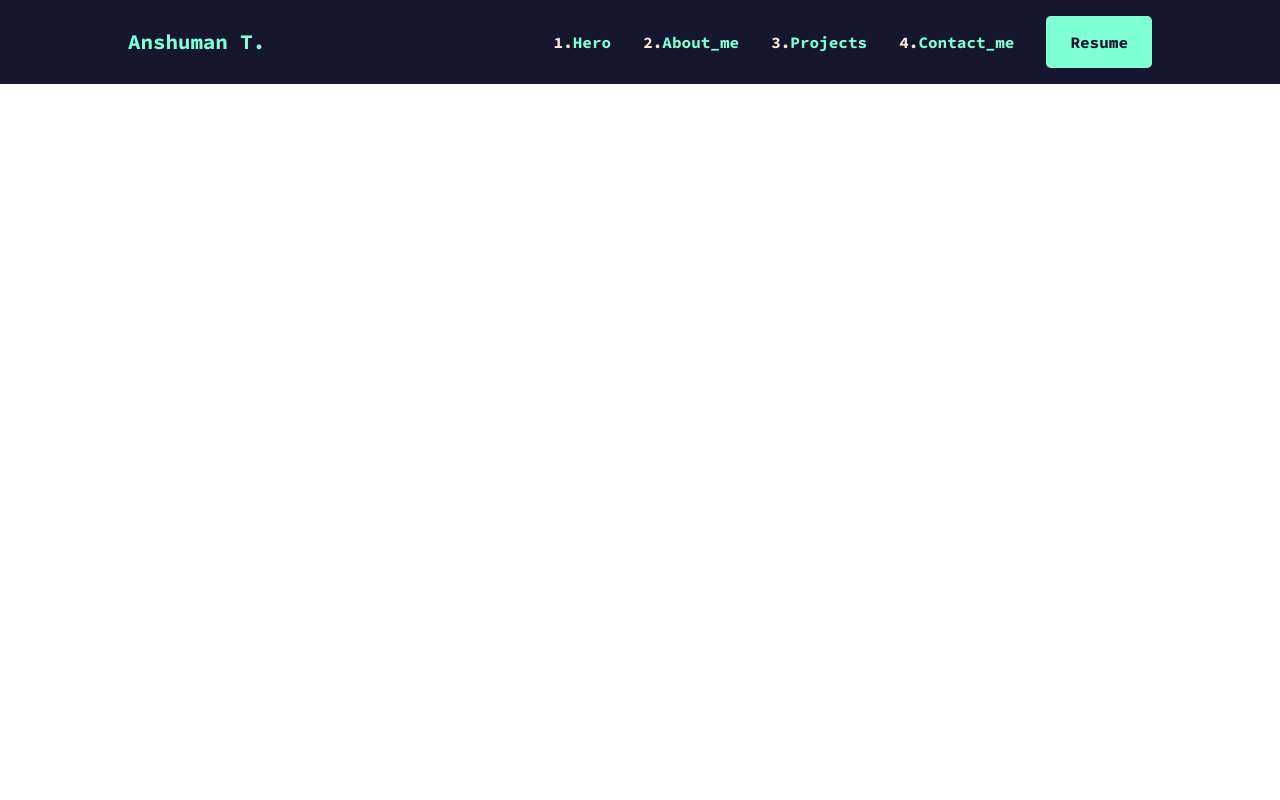
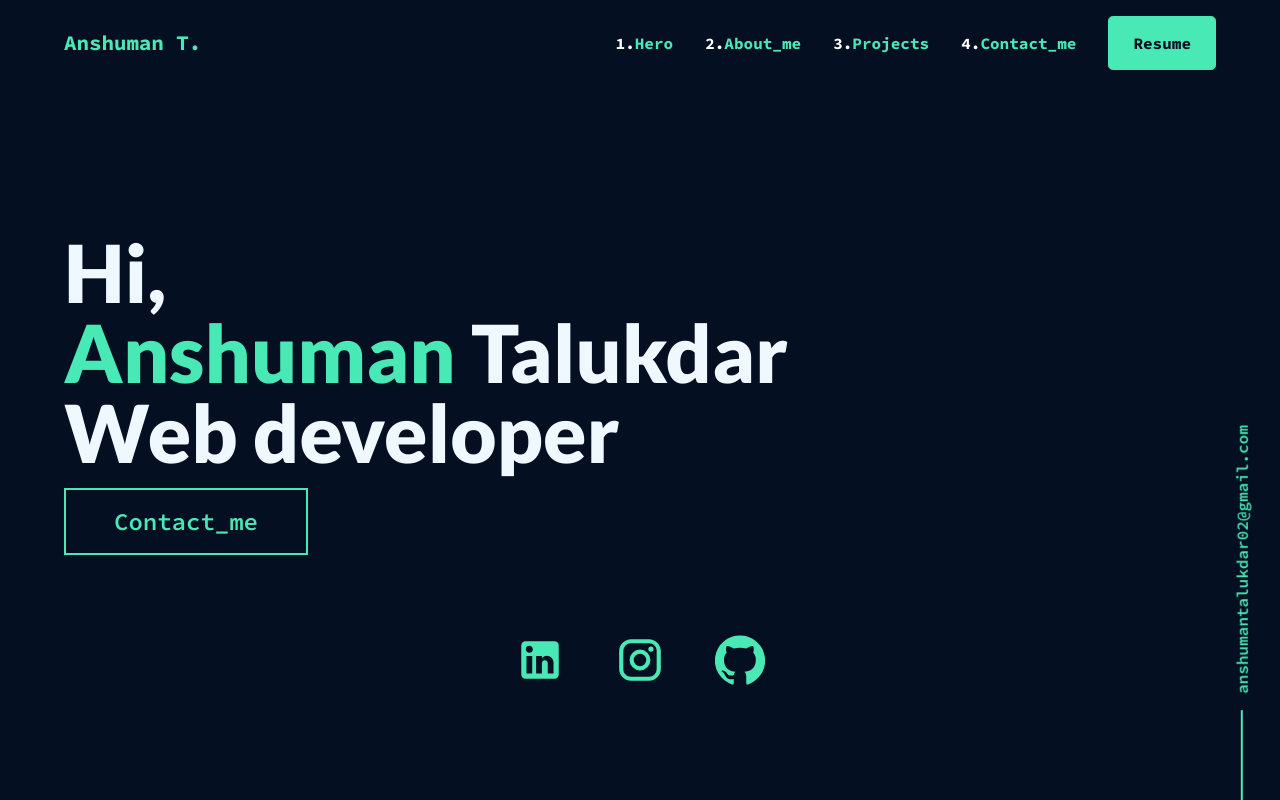
Before and after one commit to Anshuman-Programmer/1st-proyfolio-website, a React (Create React App) app: page / in a window 1280 px wide. Built offline with nearby package versions, Linux system fonts and the light colour scheme.

Commit message:
Hero done

```diff
--- a/package.json
+++ b/package.json
@@ -3,6 +3,8 @@
   "version": "0.1.0",
   "private": true,
   "dependencies": {
+    "@material-ui/core": "^4.12.1",
+    "@material-ui/icons": "^4.11.2",
     "@testing-library/jest-dom": "^5.14.1",
     "@testing-library/react": "^11.2.7",
     "@testing-library/user-event": "^12.8.3",
--- a/src/App.js
+++ b/src/App.js
@@ -1,10 +1,12 @@
 import './App.css';
 import Header from './components/Header/Header';
+import Hero from './components/Hero/Hero';
 
 function App() {
   return (
     <div className="App">
       <Header/>
+      <Hero/>
     </div>
   );
 }
--- a/src/components/Header/Header.css
+++ b/src/components/Header/Header.css
@@ -2,23 +2,21 @@
 .header{
   display: flex;
   justify-content: space-between;
-  margin-right: auto;
-  margin-left: auto;
-  font-family: 'Source Code Pro', monospace;
   position: fixed;
   top: 0;
-  background-color: rgb(22, 22, 46);
+  background-color: #041022;
   right: 0;
   left: 0;
   align-items: center;
-  color: aquamarine;
+  color: #49e9b6;
   padding-top: 1rem;
   padding-bottom: 1rem;
 
 }
 
 .header__logo{
-  margin-left: 10vw;
+  font-family: 'Source Code Pro', monospace;
+  margin-left: 5vw;
   font-weight: 700;
   font-size: 1.3rem;
   cursor: pointer;
@@ -30,28 +28,65 @@
 }
 
 .header__link{
+  font-family: 'Source Code Pro', monospace;
   text-decoration: none;
   list-style: none;
   margin-left: 2rem;
   font-weight: 700;
   cursor: pointer;
+  font-size: 1rem;
 
 }
 
 .header__link > span{
-  color: antiquewhite;
+  color: white;
 }
 
 
 .header_resume_link{
-  color: rgb(22, 22, 46);
+  color: #041022;
   font-family: 'Source Code Pro', monospace;
   text-decoration: none;
   font-weight: 700;
-  background-color: aquamarine;
+  background-color: #49e9b6;
   margin-left: 2rem;
-  margin-right: 10vw;
+  margin-right: 5vw;
   padding: 1rem 1.5rem;
   border-radius: 0.3rem;
   cursor: pointer;
+  transition: all 200ms ease-in-out;
+  text-decoration: none;
+  list-style: none;
+  border: 1px solid #49e9b6;
 }
+
+.header_resume_link:hover{
+  background-color: #041022;
+  color: #49e9b6;
+}
+
+.hero__email{
+  position: fixed;
+  bottom: 0;
+  right: 3vw;
+  color: #49e9b6;
+  display: flex;
+  align-items: center;
+  justify-content: center;
+  transform: rotate(90deg);
+  transform-origin: right;
+}
+
+.hero__email > .line{
+  width: 8rem;
+  height: 2px;
+  background-color: #49e9b6;
+  margin-left: 1rem;
+  margin-right: -3rem;
+}
+
+.hero__emailAddress{
+  transform: rotate(180deg);
+  font-size: 1rem;
+  font-family: 'Source Code Pro', monospace;
+}
--- a/src/components/Header/Header.js
+++ b/src/components/Header/Header.js
@@ -3,7 +3,7 @@ import "./Header.css"
 
 function Header() {
   return (
-    <div className="header">
+    <header className="header">
       <h3 className="header__logo">Anshuman T.</h3>
       <ul className="header__links">
         <li className="header__link" href="#hero"><span>1.</span>Hero</li>
@@ -12,7 +12,7 @@ function Header() {
         <li className="header__link" href="#contact"><span>4.</span>Contact_me</li>
         <li className="header_resume_link"><a>Resume</a></li>
       </ul>
-    </div>
+    </header>
   )
 }
 
--- /dev/null
+++ b/src/components/Hero/Hero.css
@@ -0,0 +1,68 @@
+
+.hero{
+  height: 100vh;
+  background-color: #041022;
+  display: flex;
+  flex-direction: column;
+  justify-content: center;
+  font-family: 'lato', monospace;
+  padding-left: 5vw;
+  padding-right: 5vw;
+
+}
+
+.hero__heading{
+  font-size: 5rem;
+  color: aliceblue;
+  font-weight: 900;
+  line-height: 1;
+  margin-top: 15vh;
+}
+
+.hero__heading > span{
+  color: #49e9b6;
+}
+
+.blinker{
+  animation: blinker 1s linear forwards infinite;
+}
+
+.hero__btn{
+  margin-top: 1rem;
+  width: max-content;
+  padding: 1rem 3rem;
+  background-color: transparent;
+  border: 2px solid #49e9b6;
+  color: #49e9b6;
+  font-family: 'Source Code Pro', monospace;
+  font-size: 1.5rem;
+  cursor: pointer;
+  transition: all 200ms ease-in-out;
+}
+.hero__btn:hover{
+  background-color: #49e9b6;
+  color: #041022;
+}
+
+.hero__socials{
+  margin-top: 10vh;
+  width: 100%;
+  display: flex;
+  justify-content: center;
+  align-items: center;
+}
+
+@keyframes blinker {
+  100%{
+    opacity: 1;
+  }
+  50%{
+    opacity: 1;
+  }
+  49%{
+    opacity: 0;
+  }
+  0%{
+    opacity: 0;
+  }
+}
--- /dev/null
+++ b/src/components/Hero/Hero.js
@@ -0,0 +1,31 @@
+import "./Hero.css"
+import LinkedInIcon from '@material-ui/icons/LinkedIn';
+import InstagramIcon from '@material-ui/icons/Instagram';
+import GitHubIcon from '@material-ui/icons/GitHub';
+
+function Hero() {
+  return (
+    <section className="hero">
+      <h1 className="hero__heading">Hi,<br/><span>Anshuman</span> Talukdar<span className="blinker">|</span><br/>Web developer</h1>
+      <button className="hero__btn">Contact_me</button>
+      <div className="hero__socials">
+        <a href="" target="_blank">
+          <LinkedInIcon style={{color: "#49e9b6", fontSize: 50, cursor: "pointer"}}/>
+        </a>
+        <a href="https://www.instagram.com/vexrgfx/" target="_blank">
+          <InstagramIcon style={{color: "#49e9b6", fontSize: 50,cursor: "pointer", marginLeft: 50, marginRight: 50}}/>
+        </a>
+        <a href="https://github.com/Anshuman-Programmer" target="_blank">
+          <GitHubIcon style={{color: "#49e9b6", fontSize: 50, cursor: "pointer"}}/>
+        </a>
+
+      </div>
+      <div className="hero__email">
+        <p className="hero__emailAddress">anshumantalukdar02@gmail.com</p>
+        <div className="line"></div>
+      </div>
+    </section>
+  )
+}
+
+export default Hero
```
Also changed, not shown: 1 other file (tests, documents, lock files or other folders).
